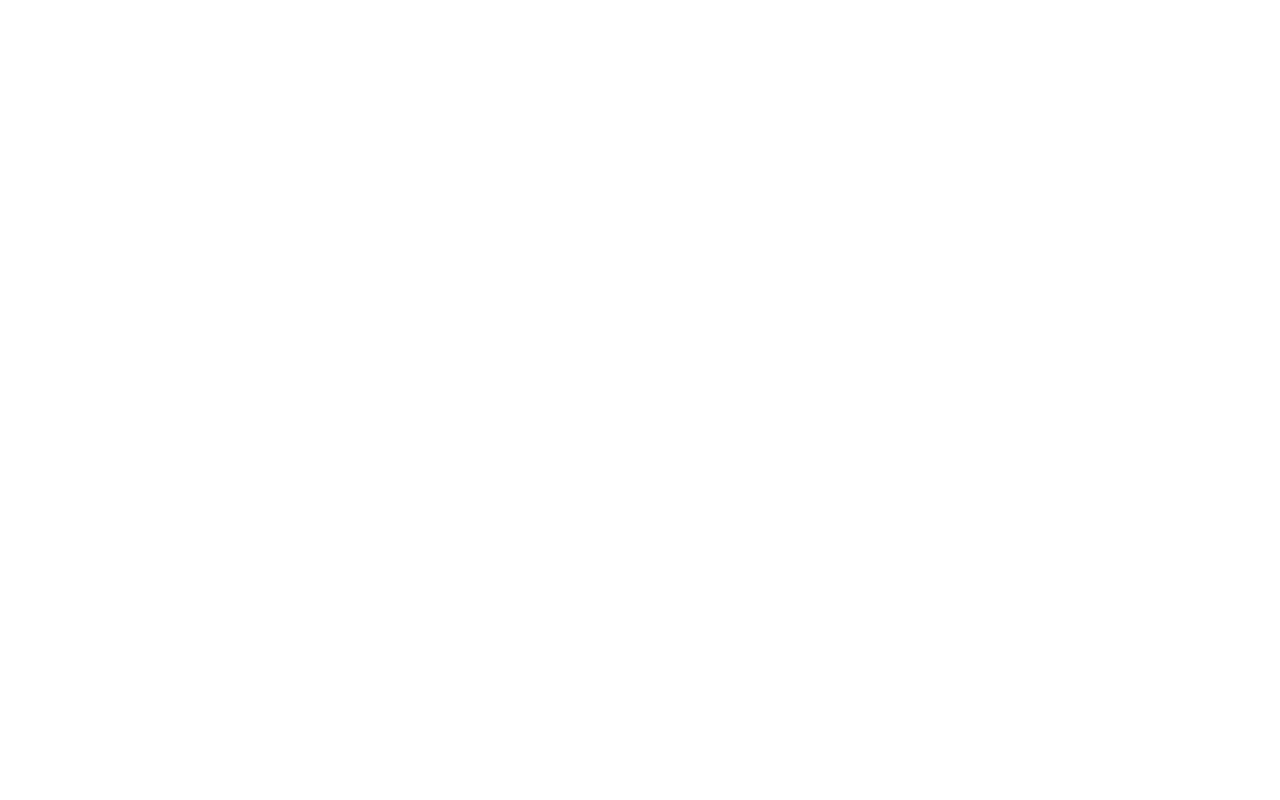
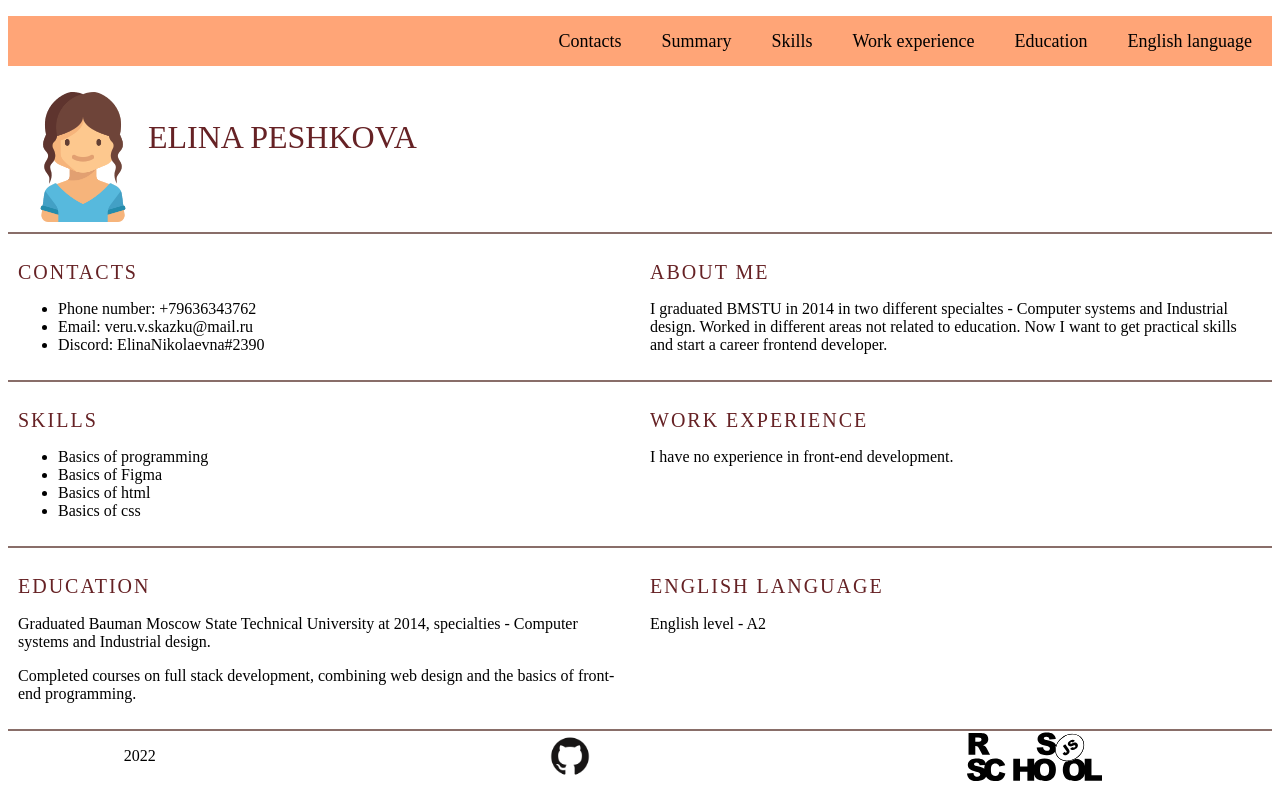
Before and after one commit to ElinaNikolaevna/rsschool-cv, a plain HTML site: page index.html in a window 1280 px wide. Drawn offline with Linux system fonts and the light colour scheme.

Commit message:
feat: create cv

```diff
--- a/index.html
+++ b/index.html
@@ -4,9 +4,74 @@
     <meta charset="UTF-8">
     <meta http-equiv="X-UA-Compatible" content="IE=edge">
     <meta name="viewport" content="width=device-width, initial-scale=1.0">
-    <link rel="stylesheet" href="/rsschool-cv/style.css">
-    <title>Document</title>
+    <link rel="stylesheet" href="./style.css">
+    <link rel="icon" href="./assets/favicon.ico">
+    <title>Student CV</title>
 </head>
 <body>
+    <header class="header">
+        <div class="container">
+            <nav class="nav">
+                <ul class="nav-list">
+                  <li class="nav-item"><a href="#contacts" class="nav-link">Contacts</a></li>
+                  <li class="nav-item"><a href="#summary" class="nav-link">Summary</a></li>
+                  <li class="nav-item"><a href="#skills" class="nav-link">Skills</a></li>
+                  <li class="nav-item"><a href="#work-experience" class="nav-link">Work experience</a></li>
+                  <li class="nav-item"><a href="#education" class="nav-link">Education</a></li>
+                  <li class="nav-item"><a href="#english-language" class="nav-link">English language</a></li>
+                </ul>
+              </nav>
+        </div>
+    </header>
+    <main class="main">
+        <div class="container main-container">
+            <section class="section profile-section" id="profile">
+                <img class="profile-photo" src="./assets/avatar.png" alt="Profile photo">
+                <h1 class="section-title main-title">Elina Peshkova</h1>
+            </section>
+            <section class="section" id="contacts">
+                <h2 class="section-title">Contacts</h2>
+                <ul class="contacts-list">
+                    <li class="contacts-item">Phone number: +79636343762</li>
+                    <li class="contacts-item">Email: veru.v.skazku@mail.ru</li>
+                    <li class="contacts-item">Discord: ElinaNikolaevna#2390</li>
+                </ul>
+            </section>
+            <section class="section" id="summary">
+                <h2 class="section-title">About me</h2>
+                <p class="section-text">I graduated BMSTU in 2014 in two different specialtes - Computer systems and Industrial design. Worked in different areas not related to education. Now I want to get practical skills and start a career frontend developer.</p>
+            </section>
+            <section class="section" id="skills">
+                <h2 class="section-title">Skills</h2>
+                <ul class="skills-list">
+                    <li class="skills-item">Basics of programming</li>
+                    <li class="skills-item">Basics of Figma</li>
+                    <li class="skills-item">Basics of html</li>
+                    <li class="skills-item">Basics of css</li>
+                </ul>
+            </section>
+            <section class="section" id="work-experience">
+                <h2 class="section-title">Work experience</h2>
+                <p class="section-text">I have no experience in front-end development.</p>
+            </section>
+            <section class="section" id="education">
+                <h2 class="section-title">Education</h2>
+                <p class="section-text">Graduated Bauman Moscow State Technical University at 2014, specialties - Computer systems and Industrial design.</p>
+                    <p>Completed courses on full stack development, combining web design and the basics of front-end programming.</p>
+            </section>
+            <section class="section" id="english-language">
+                <h2 class="section-title">English language</h2>
+                <p class="section-text">English level - A2</p>
+            </section>
+
+        </div>
+    </main>
+    <footer class="footer">
+        <div class="container footer-container">
+            <p class="footer-item">2022</p>
+            <a class="footer-item github-link" href="https://github.com/ElinaNikolaevna"></a>
+            <a class="footer-item school-link" href="https://rs.school/js/"></a>
+        </div>
+    </footer>
 </body>
 </html>
--- a/style.css
+++ b/style.css
@@ -0,0 +1,110 @@
+* {
+    box-sizing: border-box;
+  }
+
+  html {
+    scroll-behavior: smooth;
+  }
+
+  .container {
+    max-width: 1440px;
+    margin: 0 auto;
+  }
+
+  .nav-list {
+    display: flex;
+    justify-content: flex-end;
+    align-items: center;
+    list-style: none;
+    color:#662225;
+  }
+
+  .nav-link {
+    padding: 0 20px;
+    line-height: 50px;
+    text-decoration: none;
+    color:black;
+    font-size: 18px;
+    transition: .3s;
+  }
+
+  .nav-link:hover {
+    font-size: 22px;
+    color:#A43820;
+  }
+
+  .main-container {
+    display: flex;
+    flex-wrap: wrap;
+  }
+
+  .section {
+    width: 50%;
+    border-bottom: 2px solid #896E69;
+    padding: 10px;
+  }
+
+  @media (max-width: 768px) {
+    .section {
+      width: 100%;
+    }
+  }
+
+  .header {
+    background-color: #FFA577;
+  }
+
+  .body {
+    font-family: Arial, Helvetica, sans-serif;
+    font-size: 18px;
+    font-weight: normal;
+    line-height: 1.7;
+  }
+
+  .section-title {
+    color: #662225;
+    font-size: 20px;
+    font-weight: 400;
+    text-transform: uppercase;
+    letter-spacing: 2px;
+  }
+
+  #profile {
+    flex-wrap: nowrap;
+    width:100%;
+  }
+
+  .main-title {
+    font-size: 32px;
+    letter-spacing: 0;
+  }
+
+  .profile-photo {
+    width: 130px;
+  }
+
+  .profile-section {
+    display: flex;
+    flex-wrap: wrap;
+  }
+
+  .footer-container {
+    display: flex;
+    flex-wrap: wrap;
+    justify-content: space-around;
+  }
+
+  .footer-item {
+    width: 15%;
+  }
+
+  .school-link {
+    background-image: url(./assets/rs_school_js.svg);
+    background-repeat: no-repeat;
+  }
+
+  .github-link {
+    background-image: url(./assets/GitHub.png);
+    background-repeat: no-repeat;
+    background-size: contain;
+  }
```
Also changed, not shown: assets/GitHub.png (added), assets/avatar.png (added), assets/favicon.ico (added), assets/rs_school_js.svg (added).
